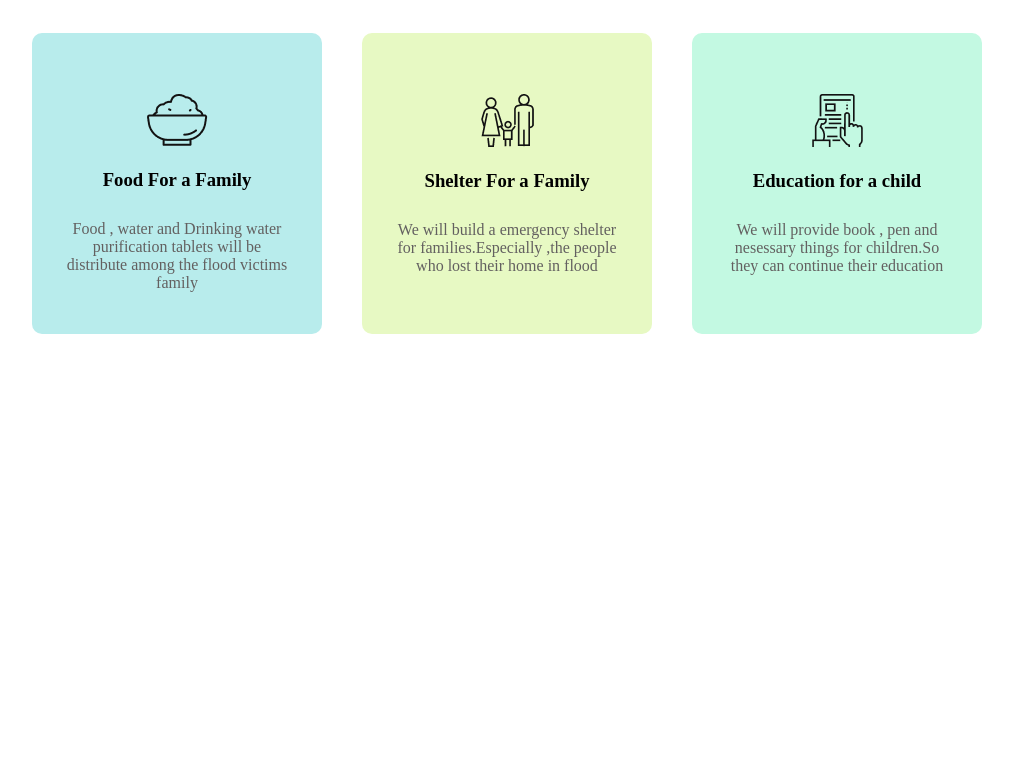
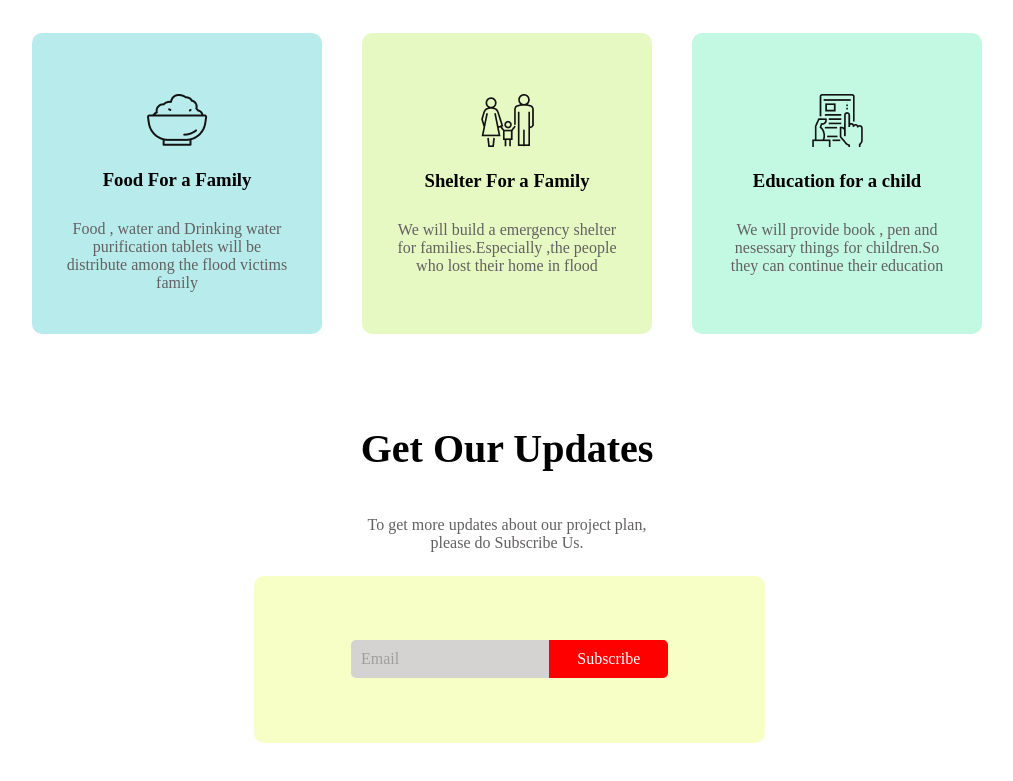
Before and after one commit to developeraurchie/donate-today, a plain HTML site: page index.html in a window 1280 px wide. Shown: the part 1640-2421 px from the top of the page, without its empty margins (133-1146 px from the left). Before the commit the page ends 2002 px from the top, so only its background shows below. Drawn offline with nearby package versions, Linux system fonts and the light colour scheme.

Commit message:
Get Updates Form Added

```diff
--- a/index.html
+++ b/index.html
@@ -98,6 +98,23 @@
 
     </section>
 
+    <!-- 4rth section Get Our updates........................................... -->
+    <section class="update-form">
+        <h2>Get Our Updates</h2>
+        <p>To get more updates about our project plan,<br> please do Subscribe Us.</p>
+
+        <div class="mail">
+            <div class="m1">
+                <a href="" type="text">Email</a>
+            </div>
+            <div class="sub">
+                <a href="" type="button">Subscribe</a>
+            </div>
+        </div>
+
+    </section>
+
+
 
 
 </body>
--- a/style.css
+++ b/style.css
@@ -179,3 +179,67 @@ hr {
 #p2 {
     background: rgb(195, 249, 226);
 }
+
+/* 4rth section Update Form */
+
+.update-form h2 {
+    text-align: center;
+    padding-top: 3%;
+    font-size: 40px;
+}
+
+.update-form p {
+    color: rgb(99, 96, 96);
+    text-align: center;
+    padding: 10px;
+    margin: 14px;
+}
+
+.mail {
+    width: 451px;
+    height: 127px;
+    background: #f7fec6;
+    display: flex;
+    align-items: center;
+    justify-content: center;
+    padding: 20px 30px;
+    margin-left: 30%;
+    margin-bottom: 10%;
+    border-radius: 10px;
+}
+
+.m1 {
+    /* padding: 10px 116px; */
+    margin: 0px;
+    background-color: rgb(213, 210, 210);
+    border-top-left-radius: 5px;
+    border-bottom-left-radius: 5px;
+
+    padding: 10px;
+    padding-left: 10px;
+    padding-right: 150px;
+    margin-left: 0;
+    text-align: left;
+
+}
+
+.m1 a {
+    color: rgb(160, 158, 158);
+    text-decoration: none;
+    padding-left: 0;
+    margin-left: 0;
+    text-align: left;
+}
+
+.sub {
+    padding: 10px 28px;
+    margin: 0px;
+    background-color: red;
+    border-top-right-radius: 5px;
+    border-bottom-right-radius: 5px;
+}
+
+.sub a {
+    text-decoration: none;
+    color: #fff;
+}
```
